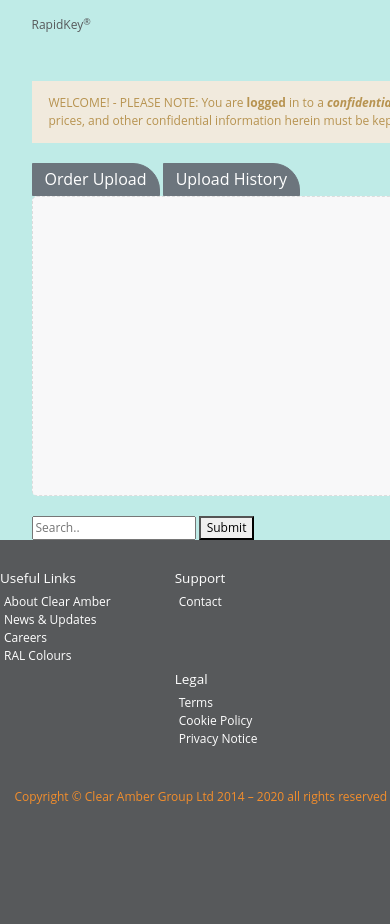
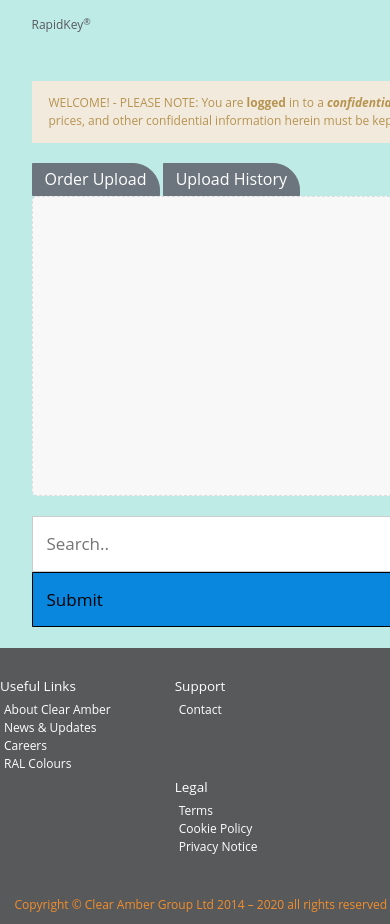
Before and after one commit to parth-vijay/django_assignment, a Django app: page /areakey/ in a window 390 px wide; the page is wider, and only the part inside the window is pictured. Shown: the part 235-1159 px from the top of that part. Before the commit the page ends 1039 px from the top of that part, so only its background shows below. Run offline with Django 3.2, Linux system fonts and the light colour scheme; some libraries are stand-ins or nearby versions.

Commit message:
search box related css add

```diff
--- a/home/static/css/drag&droparea.css
+++ b/home/static/css/drag&droparea.css
@@ -59,3 +59,53 @@ body {
 	border-radius: 4px;
 	margin-bottom: 20px
 }
+
+/*search button css*/
+
+.search-container {
+  float: left;
+  margin-bottom: 21px;
+}
+
+.search-container input[type=text] {
+  padding: 6px;
+  margin-top: 8px;
+  font-size: 17px;
+  border: none;
+  /*width: 100%;*/
+}
+
+.search-container button {
+  float: right;
+  padding: 8px 25px;
+  margin-top: 8px;
+  margin-left: 16px;
+  background: #0987DE;
+  font-size: 17px;
+  border: none;
+  cursor: pointer;
+  border-radius: 0px 31px 0px 0px;
+  border: 1px solid;
+}
+
+.search-container button:hover {
+  background: #ccc;
+}
+
+@media screen and (max-width: 700px) {
+  .search-container {
+	float: none;
+  }
+  .search-container input[type=text],.search-container button {
+	float: none;
+	display: block;
+	text-align: left;
+	width: 100%;
+	margin: 0;
+	padding: 14px;
+  }
+  .search-container input[type=text] {
+	border: 1px solid #ccc;
+  }
+
+  /* End search button css*/
```
Lines whose indentation alone changed are shown as unchanged.
